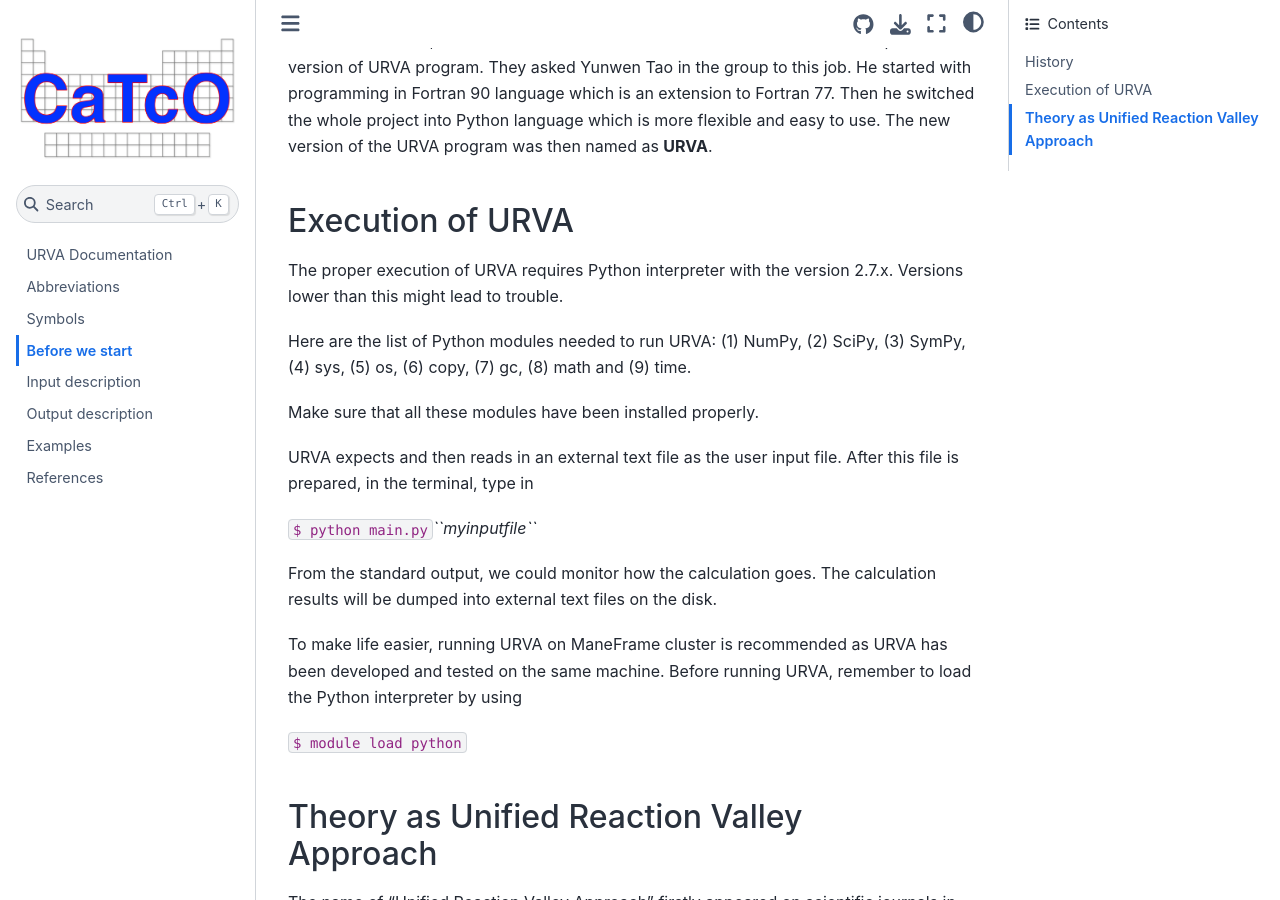
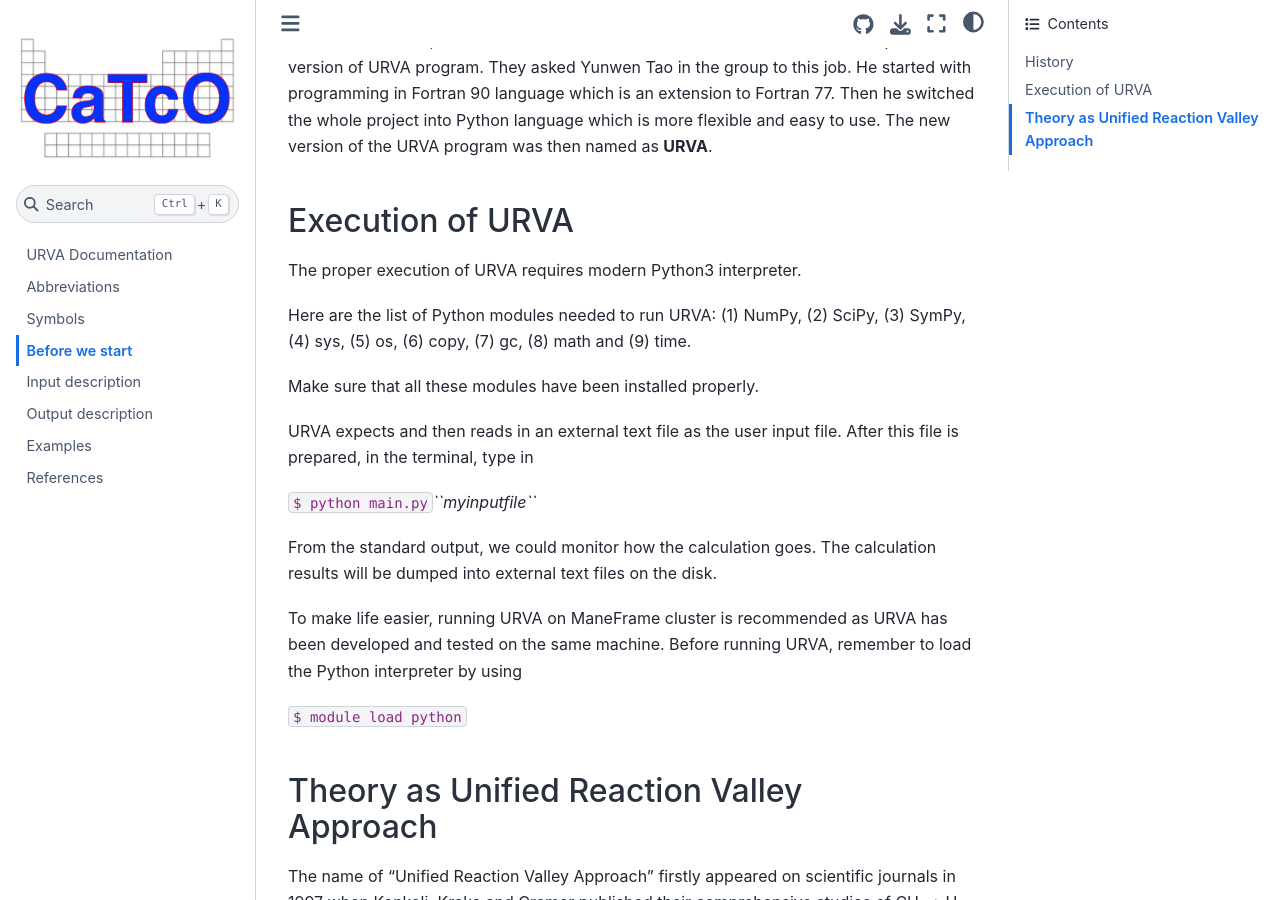
Before and after one commit to SouthernMethodistUniversity/URVA, a Jupyter Book: the page built from docs/1.md, in a window 1280 px wide and 900 px high, scrolled down 365 px. Built offline with Jupyter Book 1.0.4 settings and Sphinx 7.4.7 and the Sphinx Book theme 1.1.4, drawn with Linux system fonts in a browser that asks for light colours; cross-references to code outside the pages are shown as plain code.

Commit message:
Updated for Python3.

```diff
--- a/docs/1.md
+++ b/docs/1.md
@@ -19,8 +19,7 @@ version of the URVA program was then named as **URVA**.
 
 ## Execution of URVA
 
-The proper execution of URVA requires Python interpreter with the
-version 2.7.x. Versions lower than this might lead to trouble.
+The proper execution of URVA requires modern Python3 interpreter.
 
 Here are the list of Python modules needed to run URVA: (1) NumPy, (2)
 SciPy, (3) SymPy, (4) sys, (5) os, (6) copy, (7) gc, (8) math and (9)
```
